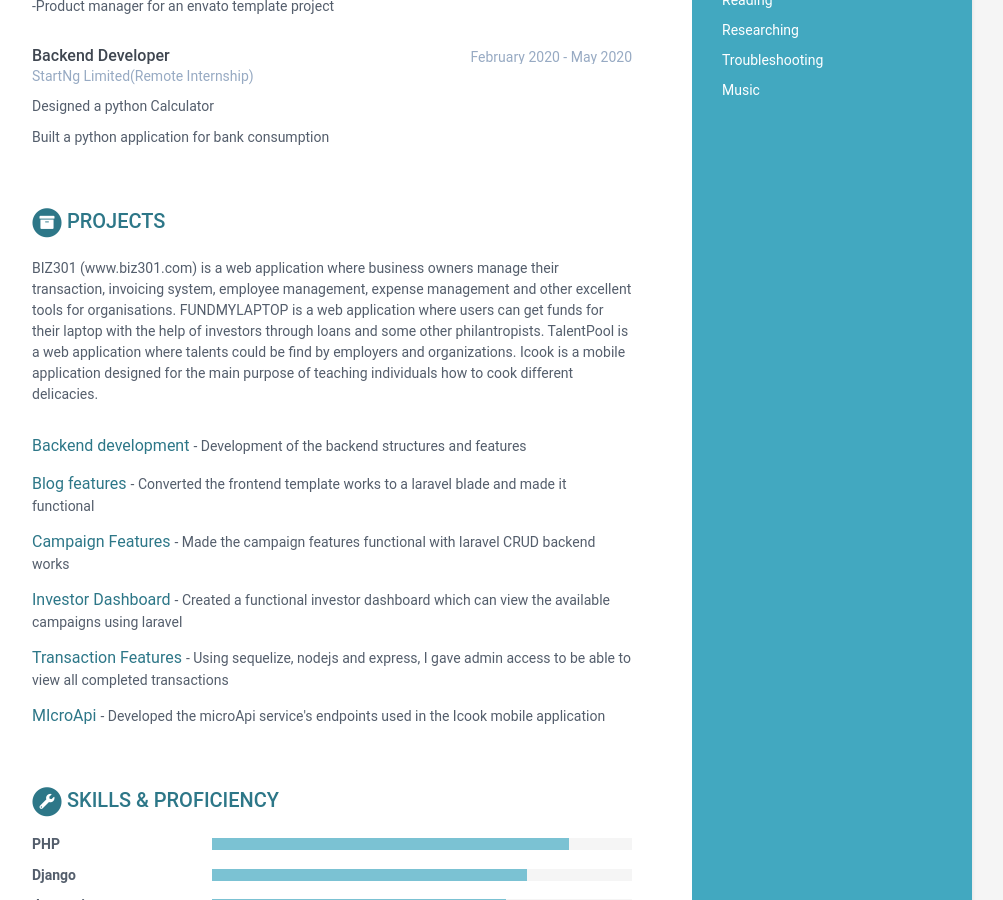
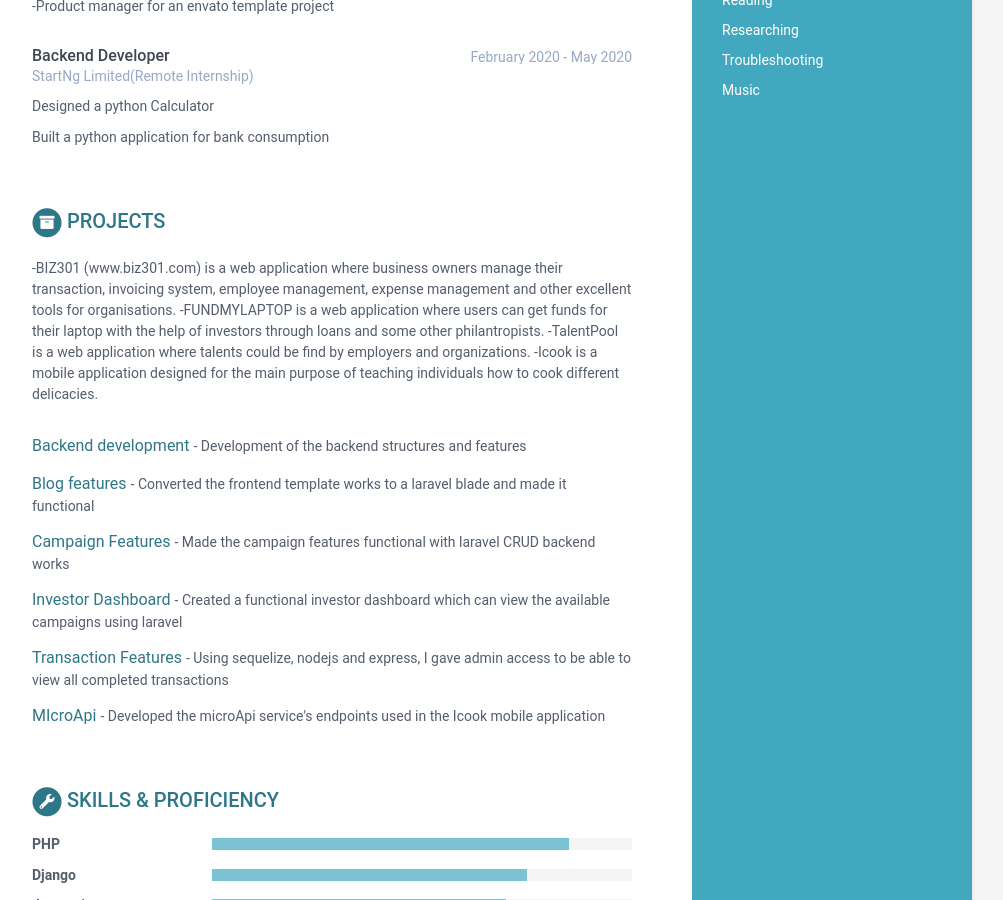
Before and after one commit to dasaint001/myCV, a Jekyll site: the page built from index.html, in a window 1280 px wide and 900 px high, scrolled down 1023 px. Shown: the whole window, without its empty margins (168-1171 px from the left). Built offline with Jekyll 4.4.1, drawn with Linux system fonts in a browser that asks for light colours.

Commit message:
replaced

```diff
--- a/_data/data.yml
+++ b/_data/data.yml
@@ -113,17 +113,17 @@ experiences:
 
 projects:
     title: Projects
-    intro: >
-        BIZ301 (www.biz301.com)
+    intro: |
+        -BIZ301 (www.biz301.com)
         is a web application where business owners manage their transaction, invoicing system, employee management, expense management and other excellent tools for organisations.
 
-        FUNDMYLAPTOP
+        -FUNDMYLAPTOP
         is a web application where users can get funds for their laptop with the help of investors through loans and some other philantropists.
 
-        TalentPool
+        -TalentPool
         is a web application where talents could be find by employers and organizations.
 
-        Icook
+        -Icook
         is a mobile application designed for the main purpose of teaching individuals how to cook different delicacies.
 
     assignments:
```
